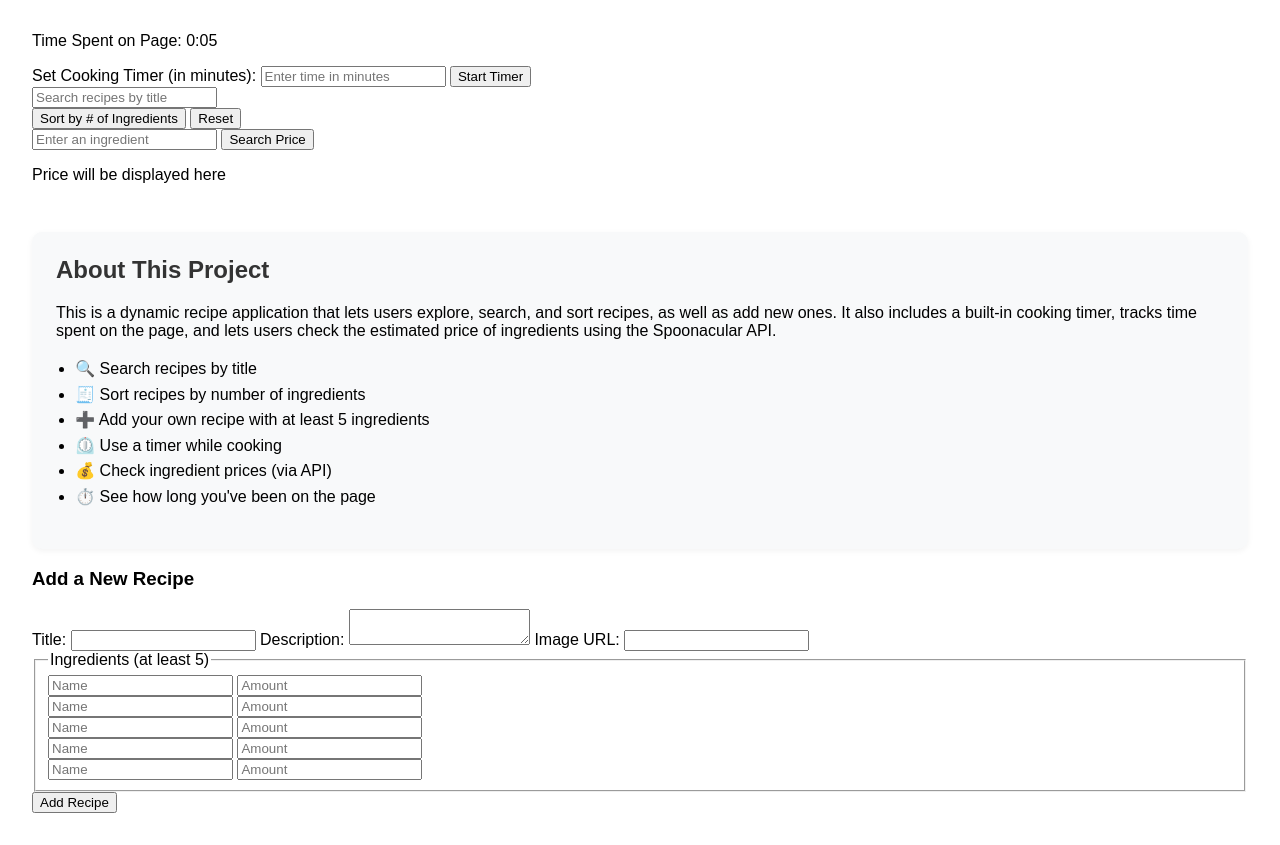
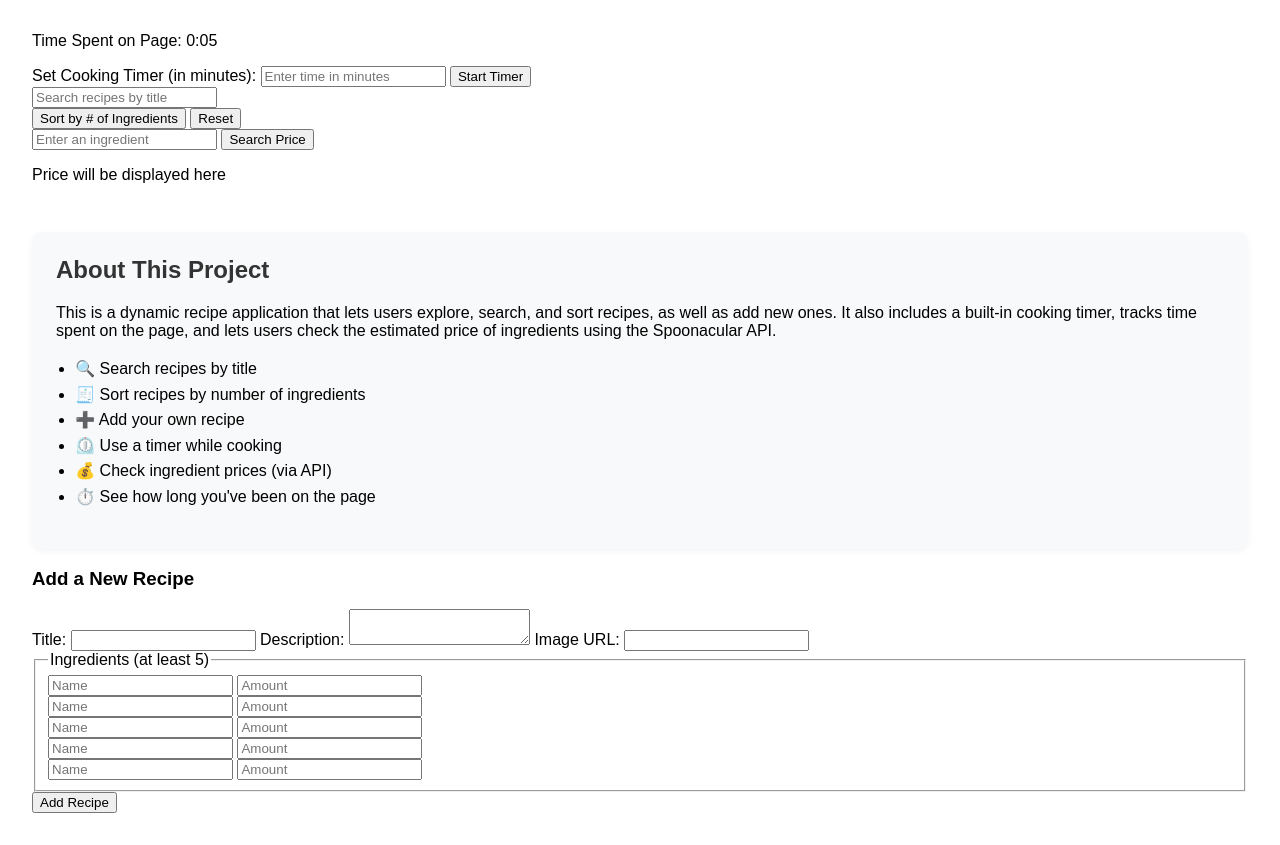
Before and after one commit to chiller33/hyf-projects, a plain HTML site: page index.html in a window 1280 px wide. Drawn offline with Linux system fonts and the light colour scheme; no server answers.

Commit message:
project submitted again

```diff
--- a/index.html
+++ b/index.html
@@ -46,7 +46,7 @@
     <ul>
         <li>🔍 Search recipes by title</li>
         <li>🧾 Sort recipes by number of ingredients</li>
-        <li>➕ Add your own recipe with at least 5 ingredients</li>
+        <li>➕ Add your own recipe</li>
         <li>⏲️ Use a timer while cooking</li>
         <li>💰 Check ingredient prices (via API)</li>
         <li>⏱️ See how long you've been on the page</li>
```
